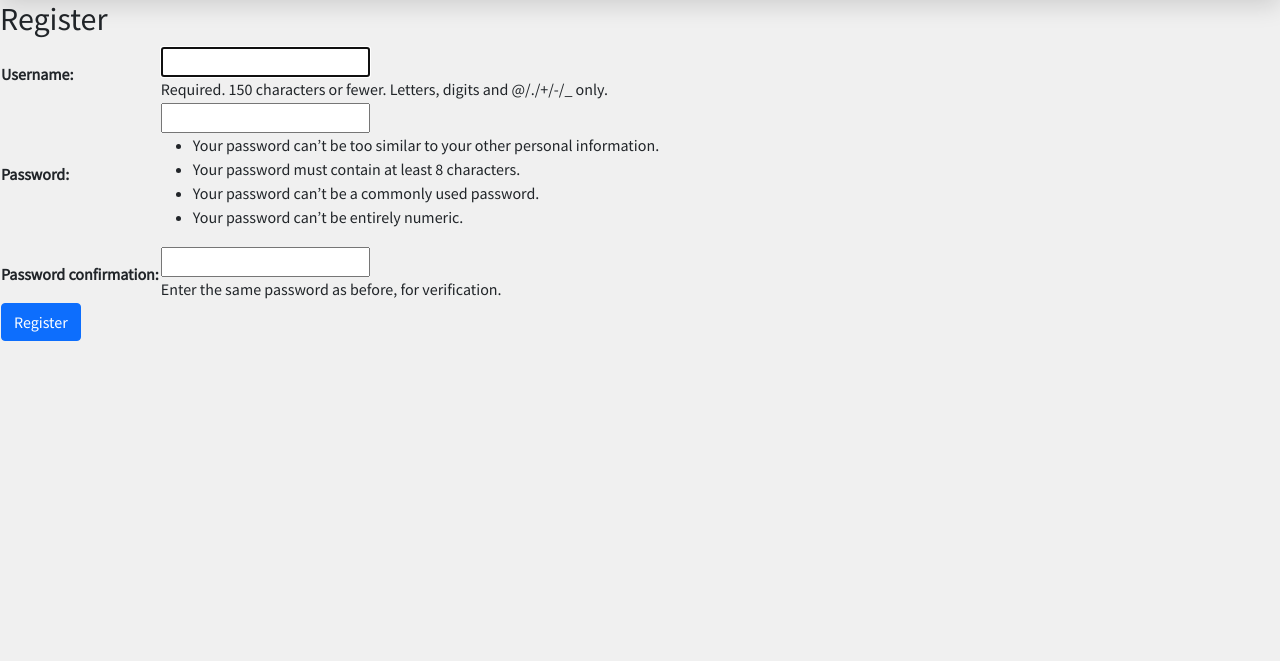
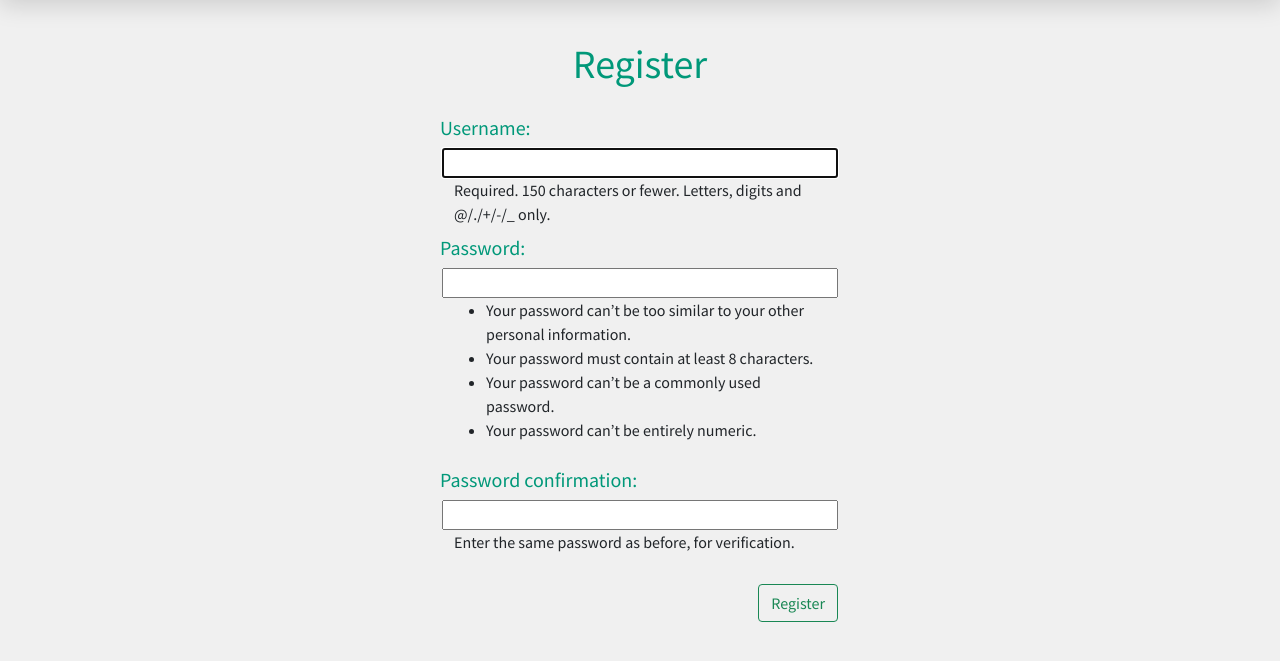
Before and after one commit to tboonma/ku-polls, a Django app: page /signup/ in a window 1280 px wide. Shown: the part 56-717 px from the top of the page. Run offline with Django 3.2, Linux system fonts and the light colour scheme; parts of the project's set-up code (start-up, migrations or seed data) failed here and were passed over.

Commit message:
Add login, signup templates and improve polls template

```diff
--- a/polls/templates/polls/details.html
+++ b/polls/templates/polls/details.html
@@ -6,12 +6,12 @@
 
 {% block main_content %}
     <div class="d-flex align-items-center justify-content-center" style="padding: 40px 20px 0 20px;">
-        <div class="row justify-content-between w-75" style="max-width: 600px">
+        <div class="row justify-content-between" style="max-width: 600px; width: 90%;">
             <div class="col-6"><a class="vote-btn back-btn btn btn-primary" href="/" role="button"><span>Home</span></a></div>
         </div>
     </div>
     <div class="d-flex flex-column align-items-center" style="padding: 0 20px 0 20px;">
-        <table class="content-table w-75 submit-table" style="background-color: white; max-width: 600px">
+        <table class="content-table submit-table" style="background-color: white; max-width: 600px; width: 90%;">
         <thead>
             <tr>
                 <th class="text-center"><h2>{{ question.question_text }}</h2></th>
--- a/polls/templates/polls/index.html
+++ b/polls/templates/polls/index.html
@@ -8,7 +8,7 @@
 {% block main_content %}
     <div style="padding: 20px 0;">
     <div class="row d-flex align-items-center justify-content-center">
-        <div class="w-75 d-flex align-items-center justify-content-center" style="padding-top: 20px;">
+        <div class="d-flex align-items-center justify-content-center" style="padding-top: 20px; width: 85%; max-width: 1000px;">
             <div class="col-9">
                 <h1 style="color: #009879;">KU Polls</h1>
             </div>
@@ -19,7 +19,7 @@
     </div>
     {% if latest_question %}
         <div class="row d-flex justify-content-center">
-        <table class="content-table w-75">
+        <table class="content-table" style="width: 85%; max-width: 1000px">
             <thead>
                 <tr>
                     <th class="text-center" colspan="3" style="font-size: 16px;">Available polls</th>
--- a/templates/base.html
+++ b/templates/base.html
@@ -14,11 +14,6 @@
 <body>
 <nav class="navbar navbar-expand-lg navbar-light" style="background-color: #009879; box-shadow: 0 5px 25px rgba(0, 0, 0, .15)">
     <div class="container-fluid">
-        <button class="navbar-toggler" type="button" data-bs-toggle="collapse" data-bs-target="#navbarNavDropdown"
-                aria-controls="navbarNavDropdown" aria-expanded="false" aria-label="Toggle navigation">
-            <span class="navbar-toggler-icon"></span>
-        </button>
-        <div class="collapse navbar-collapse" id="navbarNavDropdown">
             <ul class="navbar-nav">
                 <li class="nav-item">
                     <a class="nav-link active" style="color: white" aria-current="page" href="/">Home</a>
@@ -29,7 +24,6 @@
                     </li>
                 {% endif %}
             </ul>
-        </div>
         <div class="d-flex">
             {% if user.is_authenticated %}
                 <ul class="navbar-nav">
@@ -44,9 +38,9 @@
                         </ul>
                     </li>
                 </ul>
-                <a class="btn btn-outline-light" style="float: right;" href="{% url 'logout' %}">Logout</a>
+                <a class="btn btn-outline-light" style="float: right;" href="{% url 'logout' %}?next={{ request.path }}">Logout</a>
             {% else %}
-                <a class="btn btn-outline-light me-2" style="float: right;" href="{% url 'login' %}">Login</a>
+                <a class="btn btn-outline-light me-2" style="float: right;" href="{% url 'login' %}?next={{ request.path }}">Login</a>
                 <a class="btn btn-outline-light" style="float: right;" href="{% url 'signup' %}">Signup</a>
             {% endif %}
         </div>
--- a/templates/registration/signup.html
+++ b/templates/registration/signup.html
@@ -5,16 +5,43 @@
 {% endblock %}
 
 {% block main_content %}
-<h2>Register</h2>
-<form method="POST">
-    {% csrf_token %}
-    <table>
-    {{ form.as_table }}
-    <tr>
-    <td colspan="2">
-    <button class="btn btn-primary" type="submit">Register</button>
-    </td>
-    </tr>
-    </table>
-</form>
+    <div style="padding: 20px 0;">
+        <div class="row d-flex align-items-center justify-content-center">
+            <div class="w-full d-flex align-items-center justify-content-center" style="padding-top: 20px;">
+                <h1 style="color: #009879;">Register</h1>
+            </div>
+        </div>
+    </div>
+    <form method="POST">
+        {% csrf_token %}
+        <div class="w-100 d-flex justify-content-center">
+            <div class="w-75" style="max-width: 400px;">
+                <table class="d-flex justify-content-center align-items-center" style="padding: 2px;">
+                    {% for field in form %}
+                        <div class="row">
+                            <h5 style="color: #009879;">{{ field.label_tag }}</h5>
+                        </div>
+                        <div class="row" style="width: 99%; margin-left: 2px; margin-bottom: 10px">
+                            {{ field }}
+                            {% if field.help_text %}
+                                <span>{{ field.help_text }}</span>
+                            {% endif %}
+                            <span style="color: red;">{{ field.errors }}</span>
+                        </div>
+                    {% endfor %}
+                    <div class="row">
+                        <span style="color: red;">{{ form.non_field_errors }}</span>
+                    </div>
+                    <div class="row" style="margin-top: 20px;margin-right:-10px;">
+                        <div class="d-flex justify-content-end">
+                            <button class="btn btn-outline-success" type="submit" style="max-width: 120px">Register</button>
+                        </div>
+                    </div>
+                </table>
+            </div>
+        </div>
+
+        <!-- if your app redirects user to login before accessing some pages, then next contains return url -->
+        <input type="hidden" name="next" value="{{ request.GET.next }}"/>
+    </form>
 {% endblock %}
```
Also changed, not shown: polls/templates/polls/results.html (+5 -5 lines), templates/registration/login.html (+29 -16 lines).
